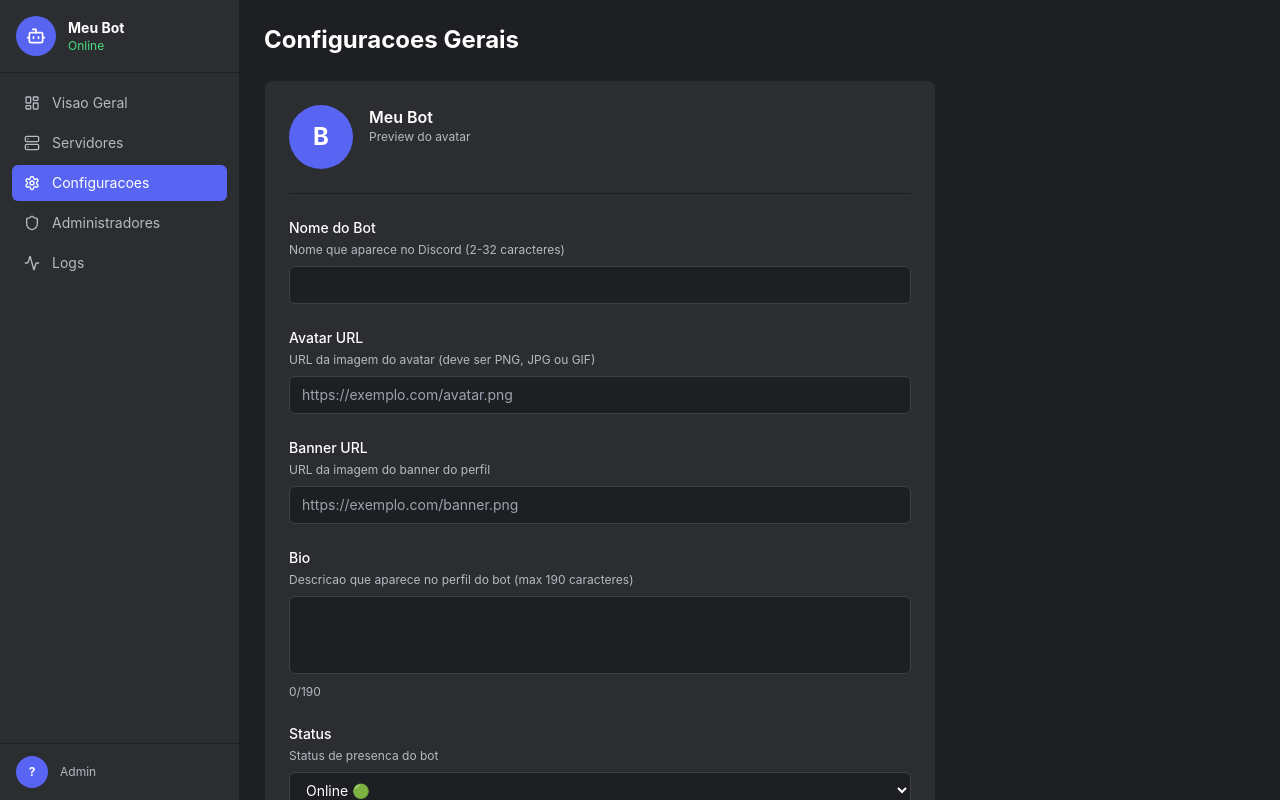
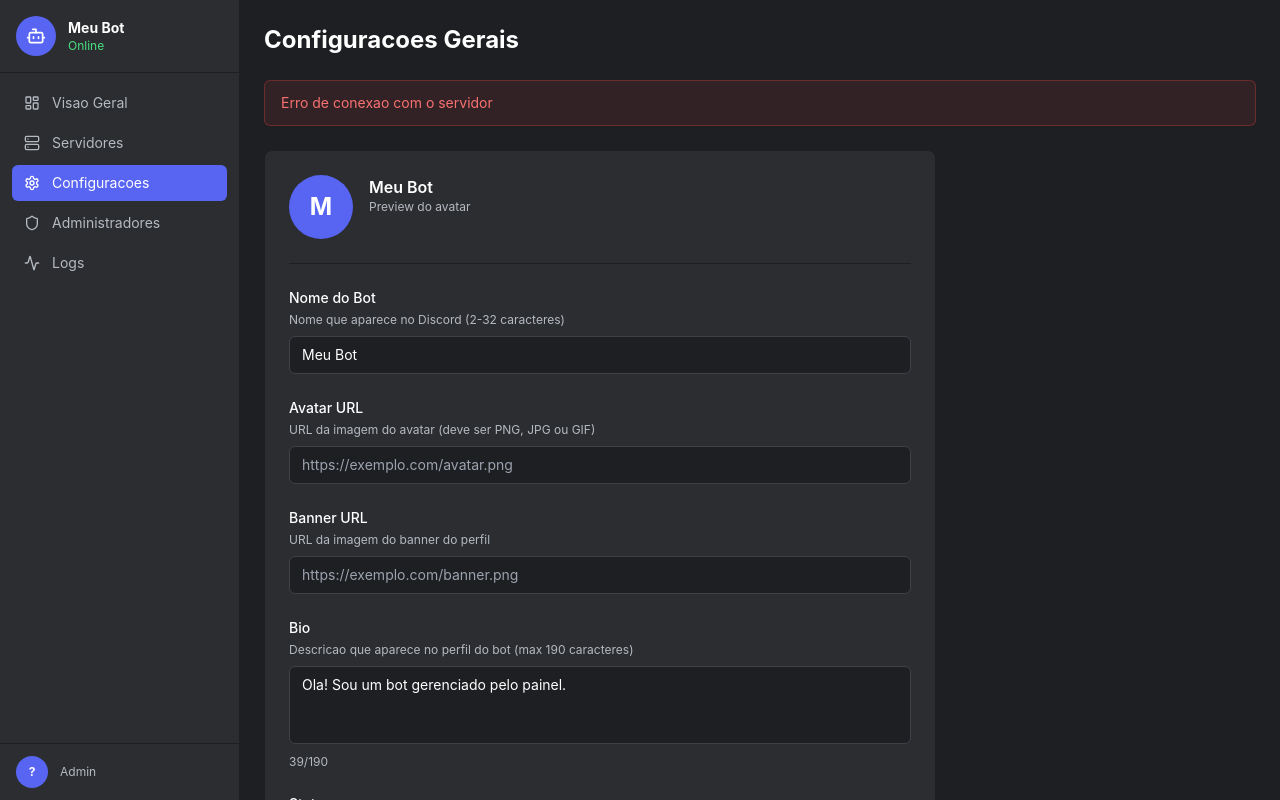
Before and after one commit to asilogamerbrasil-cloud/discord-bot-dashboard, a Next.js app in the folder dashboard/: page /configuracoes in a window 1280 px wide. Built offline with nearby package versions, Linux system fonts and the light colour scheme; no server answers; the database is empty.

Commit message:
Fix: config page always editable with defaults, show API errors

```diff
--- a/dashboard/app/(dashboard)/configuracoes/page.tsx
+++ b/dashboard/app/(dashboard)/configuracoes/page.tsx
@@ -12,8 +12,18 @@ interface Configuracao {
   atividade: string;
 }
 
+const configPadrao: Configuracao = {
+  id: 0,
+  nomeBot: 'Meu Bot',
+  avatarUrl: null,
+  bannerUrl: null,
+  bio: 'Ola! Sou um bot gerenciado pelo painel.',
+  status: 'online',
+  atividade: '{servidores} servidores',
+};
+
 export default function PaginaConfiguracoes() {
-  const [config, setConfig] = useState<Configuracao | null>(null);
+  const [config, setConfig] = useState<Configuracao>(configPadrao);
   const [carregando, setCarregando] = useState(true);
   const [salvando, setSalvando] = useState(false);
   const [mensagem, setMensagem] = useState<{ tipo: 'sucesso' | 'erro'; texto: string } | null>(null);
@@ -28,18 +38,23 @@ export default function PaginaConfiguracoes() {
       if (resposta.ok) {
         const dados = await resposta.json();
         setConfig(dados);
+      } else {
+        const erro = await resposta.json().catch(() => ({ erro: 'Erro ao carregar' }));
+        setMensagem({ tipo: 'erro', texto: erro.erro || 'Erro ao carregar configuracoes' });
       }
     } catch (erro) {
-      console.error('Erro ao carregar:', erro);
+      setMensagem({ tipo: 'erro', texto: 'Erro de conexao com o servidor' });
     } finally {
       setCarregando(false);
     }
   }
 
+  function atualizarCampo(campo: keyof Configuracao, valor: string) {
+    setConfig((prev) => ({ ...prev, [campo]: valor }));
+  }
+
   async function salvar(e: React.FormEvent) {
     e.preventDefault();
-    if (!config) return;
-
     setSalvando(true);
     setMensagem(null);
 
@@ -62,14 +77,14 @@ export default function PaginaConfiguracoes() {
         setConfig(atualizada);
         setMensagem({ tipo: 'sucesso', texto: 'Configuracao salva com sucesso!' });
       } else {
-        const erro = await resposta.json();
+        const erro = await resposta.json().catch(() => ({ erro: 'Erro ao salvar' }));
         setMensagem({ tipo: 'erro', texto: erro.erro || 'Erro ao salvar' });
       }
     } catch (erro) {
       setMensagem({ tipo: 'erro', texto: 'Erro de conexao' });
     } finally {
       setSalvando(false);
-      setTimeout(() => setMensagem(null), 3000);
+      setTimeout(() => setMensagem(null), 5000);
     }
   }
 
@@ -77,9 +92,7 @@ export default function PaginaConfiguracoes() {
     return (
       <div className="space-y-6">
         <h1 className="text-2xl font-bold text-white">Configuracoes Gerais</h1>
-        <div className="bg-[#2B2D31] border border-[#1E1F22] rounded-lg p-8 text-center">
-          <div className="animate-pulse text-[#B5BAC1]">Carregando...</div>
-        </div>
+        <div className="animate-pulse text-[#B5BAC1]">Carregando...</div>
       </div>
     );
   }
@@ -102,7 +115,7 @@ export default function PaginaConfiguracoes() {
 
       <form onSubmit={salvar} className="bg-[#2B2D31] border border-[#1E1F22] rounded-lg p-6 space-y-6 max-w-2xl">
         <div className="flex items-start gap-4 pb-6 border-b border-[#1E1F22]">
-          {config?.avatarUrl ? (
+          {config.avatarUrl ? (
             <img
               src={config.avatarUrl}
               alt="Avatar"
@@ -110,11 +123,11 @@ export default function PaginaConfiguracoes() {
             />
           ) : (
             <div className="w-16 h-16 rounded-full bg-[#5865F2] flex items-center justify-center text-2xl text-white font-bold">
-              {(config?.nomeBot || 'B')[0].toUpperCase()}
+              {config.nomeBot[0]?.toUpperCase() || 'B'}
             </div>
           )}
           <div>
-            <h3 className="text-white font-semibold">{config?.nomeBot || 'Meu Bot'}</h3>
+            <h3 className="text-white font-semibold">{config.nomeBot}</h3>
             <p className="text-xs text-[#B5BAC1]">Preview do avatar</p>
           </div>
         </div>
@@ -122,8 +135,8 @@ export default function PaginaConfiguracoes() {
         <CampoConfig label="Nome do Bot" descricao="Nome que aparece no Discord (2-32 caracteres)">
           <input
             type="text"
-            value={config?.nomeBot || ''}
-            onChange={(e) => setConfig((c) => (c ? { ...c, nomeBot: e.target.value } : c))}
+            value={config.nomeBot}
+            onChange={(e) => atualizarCampo('nomeBot', e.target.value)}
             minLength={2}
             maxLength={32}
             className="w-full bg-[#1E1F22] border border-[#3F4147] rounded-md px-3 py-2 text-white text-sm focus:border-[#5865F2] focus:outline-none transition-colors"
@@ -133,8 +146,8 @@ export default function PaginaConfiguracoes() {
         <CampoConfig label="Avatar URL" descricao="URL da imagem do avatar (deve ser PNG, JPG ou GIF)">
           <input
             type="url"
-            value={config?.avatarUrl || ''}
-            onChange={(e) => setConfig((c) => (c ? { ...c, avatarUrl: e.target.value || null } : c))}
+            value={config.avatarUrl || ''}
+            onChange={(e) => atualizarCampo('avatarUrl', e.target.value)}
             placeholder="https://exemplo.com/avatar.png"
             className="w-full bg-[#1E1F22] border border-[#3F4147] rounded-md px-3 py-2 text-white text-sm focus:border-[#5865F2] focus:outline-none transition-colors"
           />
@@ -143,8 +156,8 @@ export default function PaginaConfiguracoes() {
         <CampoConfig label="Banner URL" descricao="URL da imagem do banner do perfil">
           <input
             type="url"
-            value={config?.bannerUrl || ''}
-            onChange={(e) => setConfig((c) => (c ? { ...c, bannerUrl: e.target.value || null } : c))}
+            value={config.bannerUrl || ''}
+            onChange={(e) => atualizarCampo('bannerUrl', e.target.value)}
             placeholder="https://exemplo.com/banner.png"
             className="w-full bg-[#1E1F22] border border-[#3F4147] rounded-md px-3 py-2 text-white text-sm focus:border-[#5865F2] focus:outline-none transition-colors"
           />
@@ -153,20 +166,20 @@ export default function PaginaConfiguracoes() {
         <CampoConfig label="Bio" descricao="Descricao que aparece no perfil do bot (max 190 caracteres)">
           <textarea
             rows={3}
-            value={config?.bio || ''}
-            onChange={(e) => setConfig((c) => (c ? { ...c, bio: e.target.value } : c))}
+            value={config.bio}
+            onChange={(e) => atualizarCampo('bio', e.target.value)}
             maxLength={190}
             className="w-full bg-[#1E1F22] border border-[#3F4147] rounded-md px-3 py-2 text-white text-sm focus:border-[#5865F2] focus:outline-none resize-none transition-colors"
           />
           <p className="text-xs text-[#B5BAC1] mt-1">
-            {(config?.bio || '').length}/190
+            {config.bio.length}/190
           </p>
         </CampoConfig>
 
         <CampoConfig label="Status" descricao="Status de presenca do bot">
           <select
-            value={config?.status || 'online'}
-            onChange={(e) => setConfig((c) => (c ? { ...c, status: e.target.value } : c))}
+            value={config.status}
+            onChange={(e) => atualizarCampo('status', e.target.value)}
             className="w-full bg-[#1E1F22] border border-[#3F4147] rounded-md px-3 py-2 text-white text-sm focus:border-[#5865F2] focus:outline-none transition-colors"
           >
             <option value="online">Online 🟢</option>
@@ -179,8 +192,8 @@ export default function PaginaConfiguracoes() {
         <CampoConfig label="Atividade" descricao='Mensagem de status ("Jogando...", "Assistindo..."). Use {servidores} para mostrar o numero de servidores'>
           <input
             type="text"
-            value={config?.atividade || ''}
-            onChange={(e) => setConfig((c) => (c ? { ...c, atividade: e.target.value } : c))}
+            value={config.atividade}
+            onChange={(e) => atualizarCampo('atividade', e.target.value)}
             maxLength={128}
             className="w-full bg-[#1E1F22] border border-[#3F4147] rounded-md px-3 py-2 text-white text-sm focus:border-[#5865F2] focus:outline-none transition-colors"
           />
```
